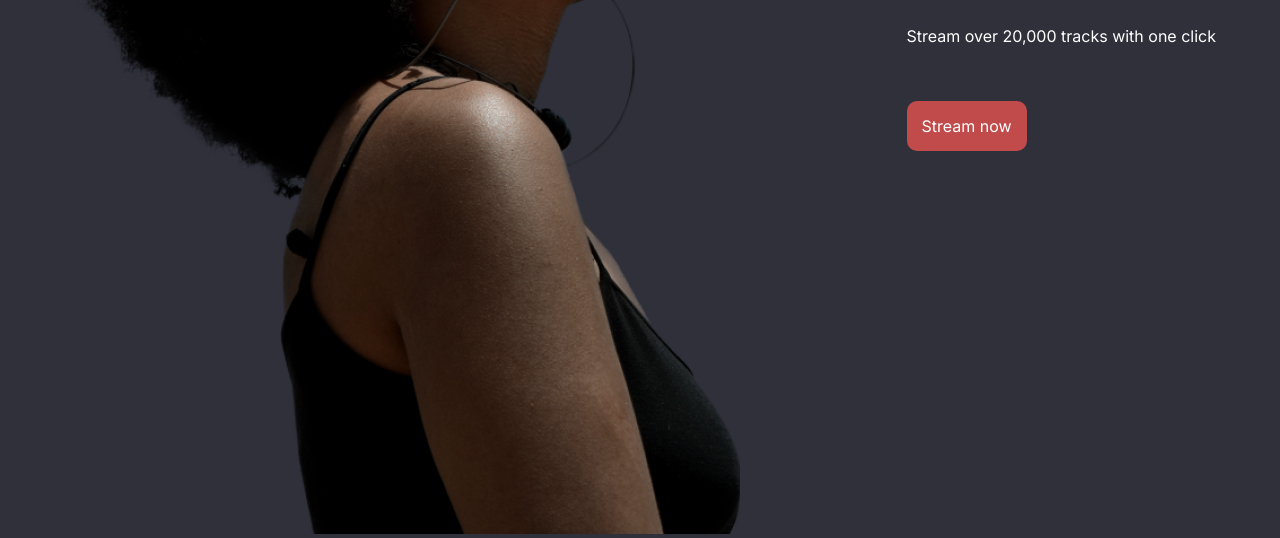
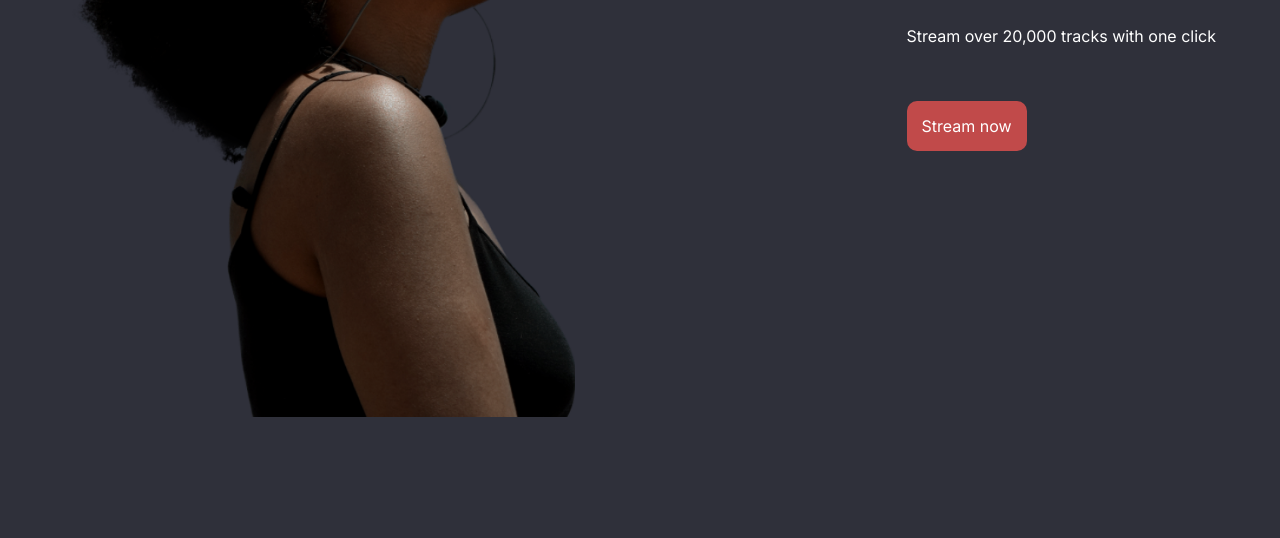
Before and after one commit to Gamepix221/Music-site, a plain HTML site: page index.html in a window 1280 px wide. Shown: the part 381-919 px from the top of the page. After the commit the page ends 802 px from the top, so only its background shows below. Drawn offline with Linux system fonts and the light colour scheme.

Commit message:
vghhhgghh

```diff
--- a/style.css
+++ b/style.css
@@ -58,7 +58,7 @@ main .left .btn {
 }
 main .right .woman{
     width: auto;
-    height: 100%;
+    height: calc(93vh - 20px);
 }
 main .left p{
     margin-top: 40px;
```
